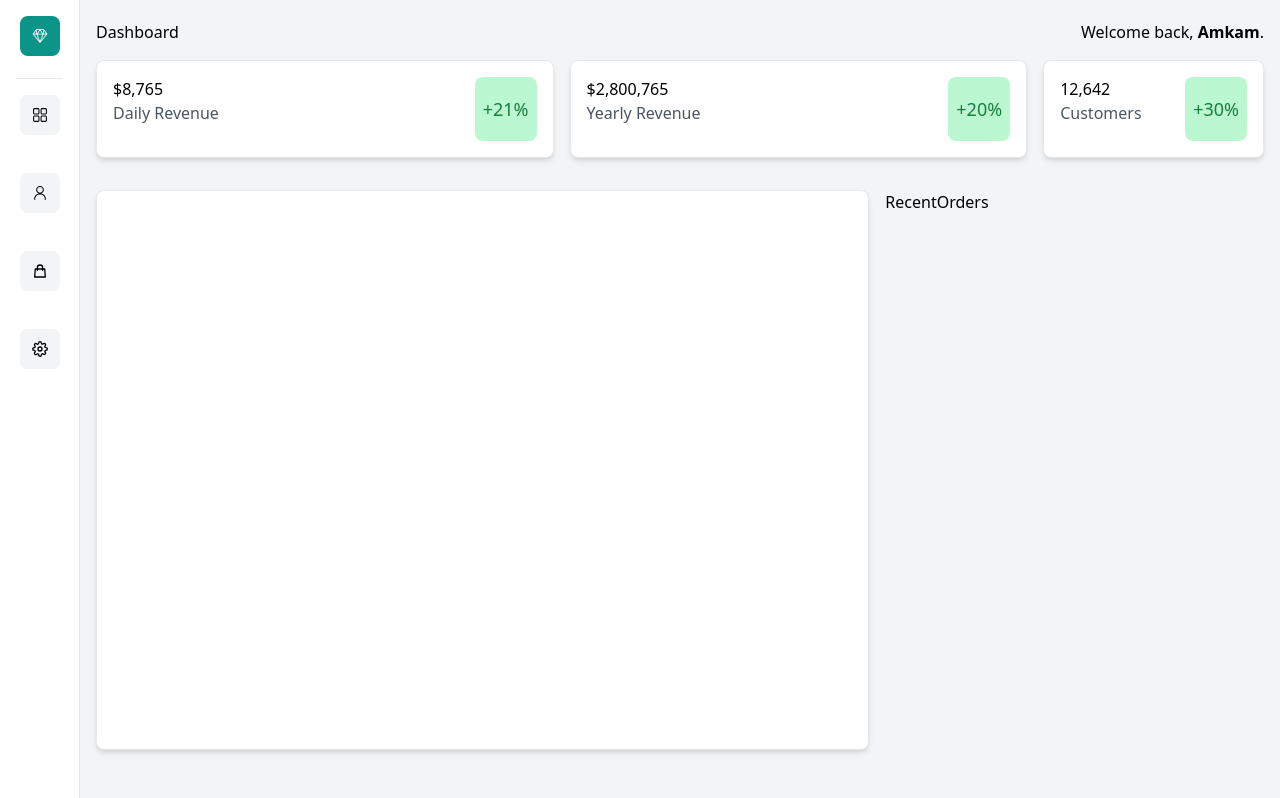
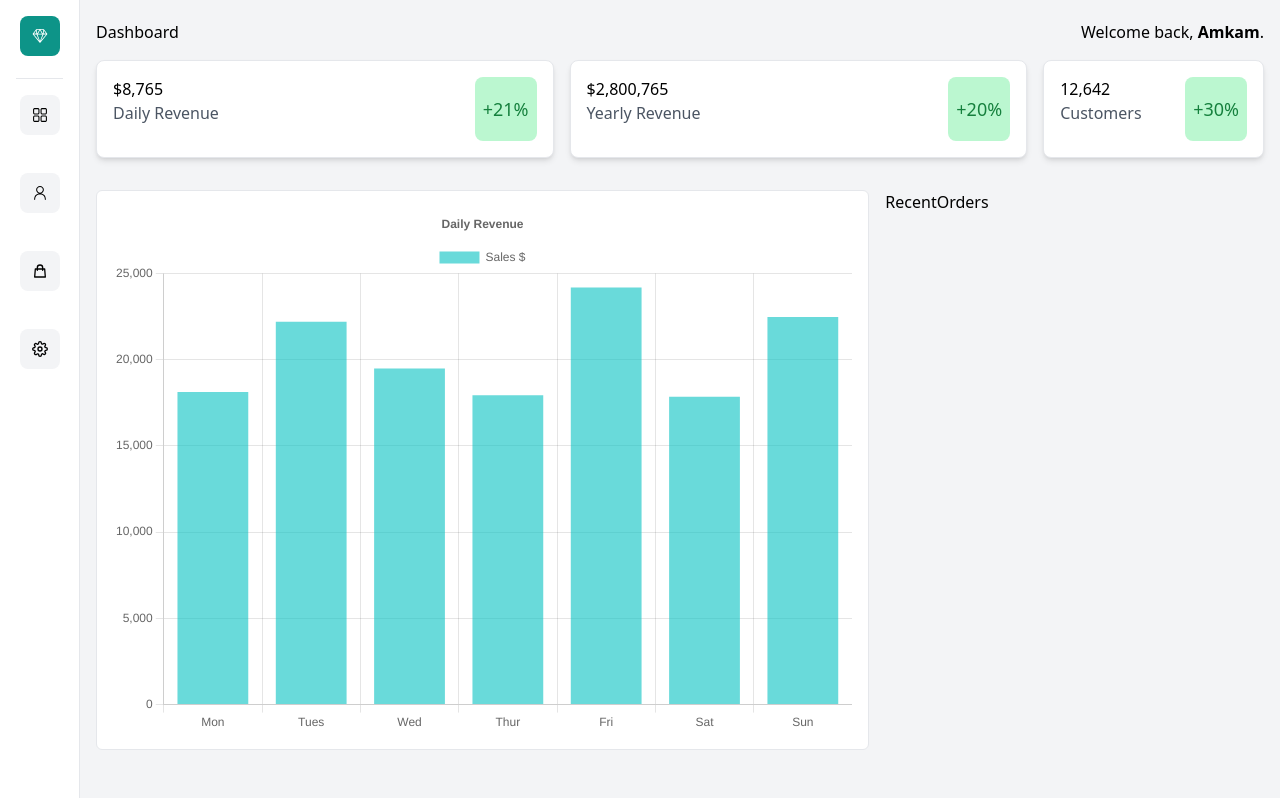
Before and after one commit to AmaduKamara/enterprise-dashboard, a Next.js app: page / in a window 1280 px wide. Built offline with nearby package versions, Linux system fonts and the light colour scheme.

Commit message:
Update BarChart.jsx

```diff
--- a/components/BarChart.jsx
+++ b/components/BarChart.jsx
@@ -25,9 +25,36 @@ const BarChart = () => {
   });
   const [chartOptions, setChartOptions] = useState({});
 
+  useEffect(() => {
+    setChartData({
+      labels: ['Mon', 'Tues', 'Wed', 'Thur', 'Fri', 'Sat', 'Sun'],
+      datasets: [
+        {
+          label: 'Sales $',
+          data: [18127, 22201, 19490, 17938, 24182, 17842, 22475],
+          borderColor: 'rgb(53, 162, 235)',
+          backgroundColor: 'rgb(15, 196, 196, 0.624)',
+        },
+      ],
+    });
+    setChartOptions({
+      plugins: {
+        legend: {
+          position: 'top',
+        },
+        title: {
+          display: true,
+          text: 'Daily Revenue',
+        },
+      },
+      maintainAspectRatio: false,
+      responsive: true,
+    });
+  }, []);
+
   return (
     <>
-      <div className="w-full md:col-span-2 relative lg:h-[70vh] h-[50vh] m-auto p-4 border rounded-lg bg-white shadow-md">
+      <div className="w-full md:col-span-2 relative lg:h-[70vh] h-[50vh] m-auto p-4 border rounded-lg bg-white rounded-md">
         <Bar data={chartData} options={chartOptions} />
       </div>
     </>
```
